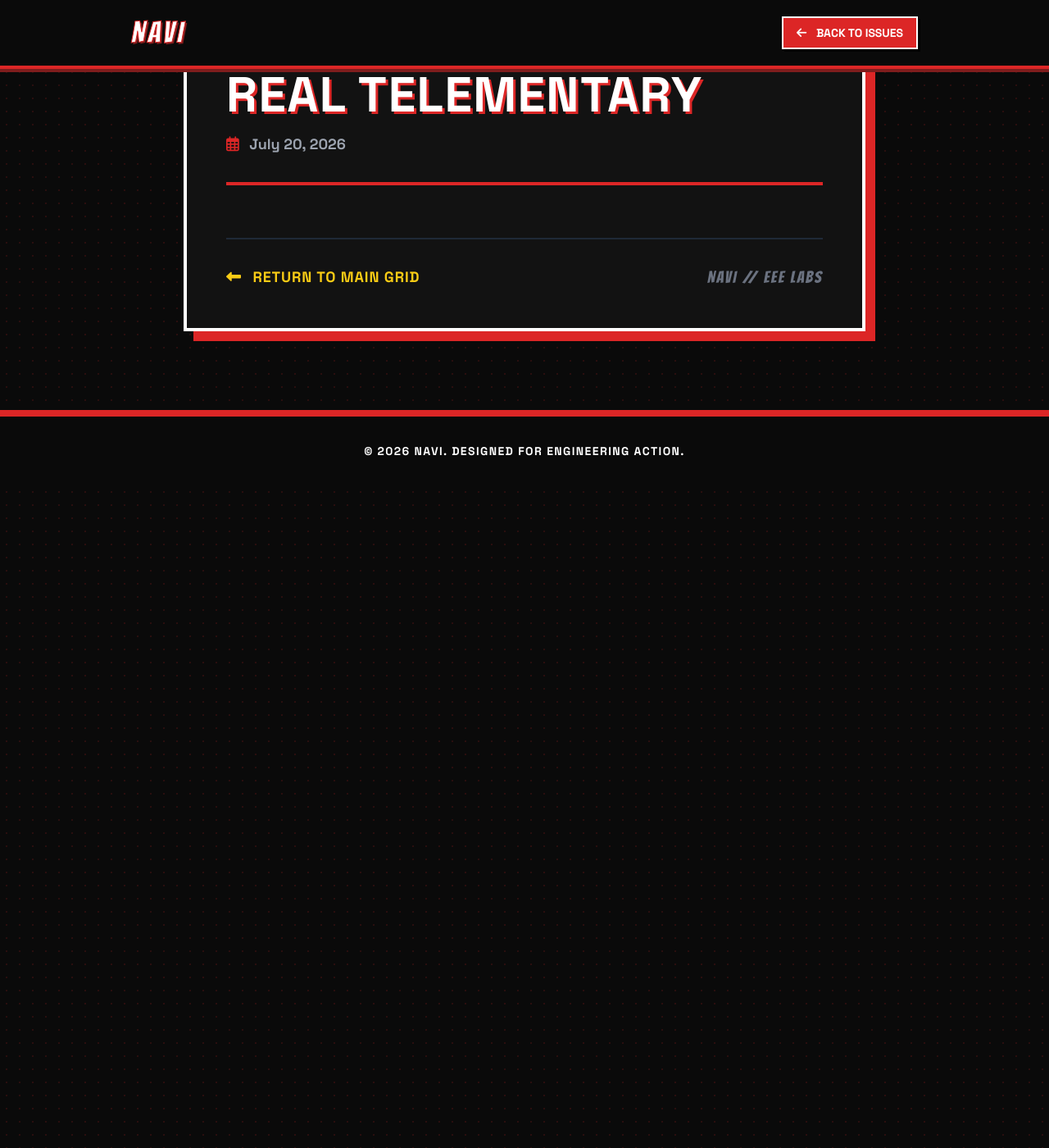
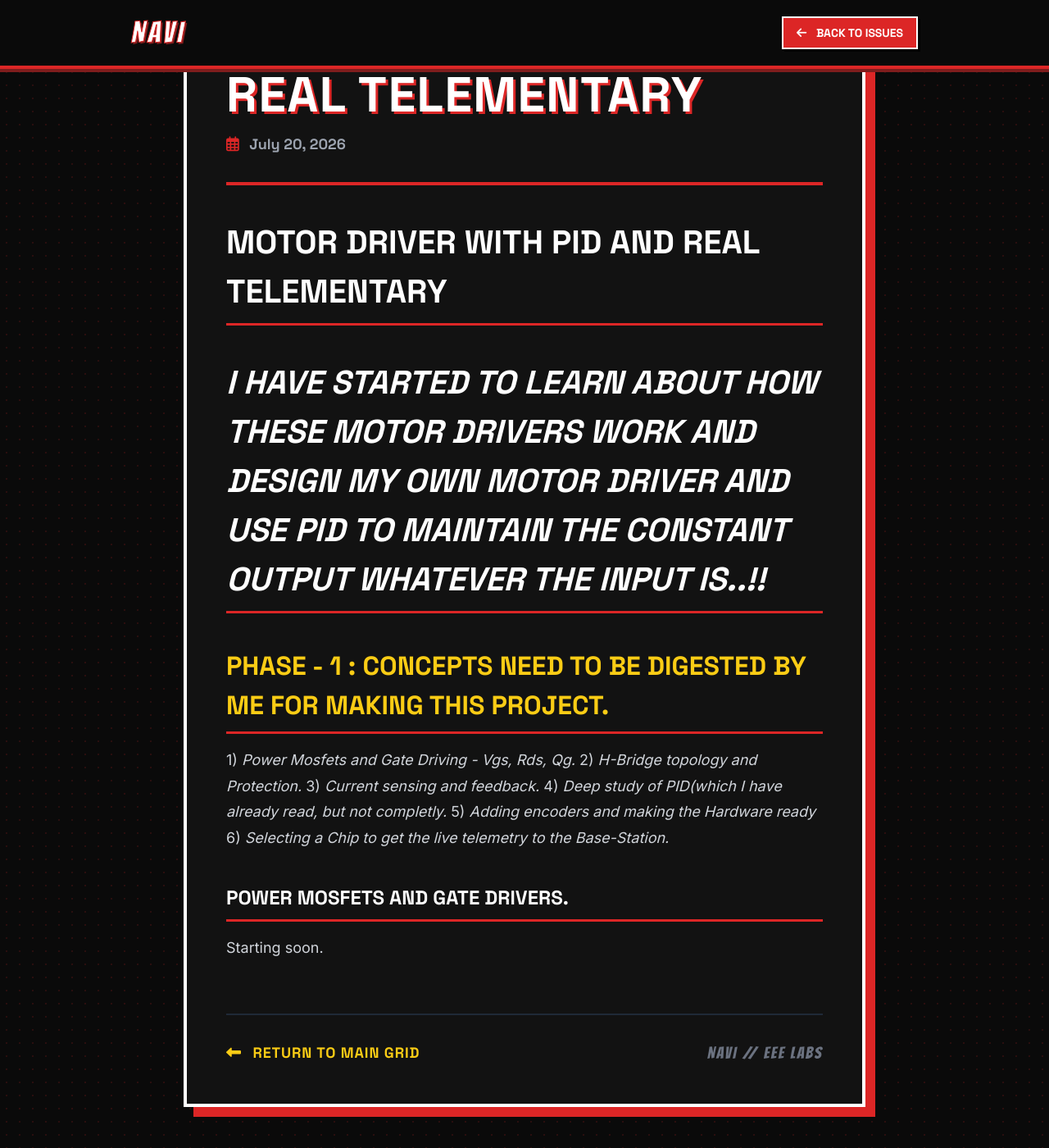
Before and after one commit to Pruthvik27/navi.github.io, a Jekyll site: the page built from _posts/2026-07-20-motor-driver.md, in a window 1280 px wide and 1400 px high, scrolled down 270 px. Shown: the whole window at 82% size. Built offline with Jekyll 4.4.1, drawn with Linux system fonts in a browser that asks for light colours; nearby versions of some CDN libraries.

Commit message:
Create motor driver project post with PID overview
Added initial content for motor driver project with PID.

```diff
--- a/_posts/2026-07-20-motor-driver.md
+++ b/_posts/2026-07-20-motor-driver.md
@@ -3,3 +3,17 @@ layout: post
 title: "Mini Project - Motor driver with PID and real Telementary"
 permalink: /Motor-Driver-with-PID/
 ---
+
+# Motor Driver with PID and real telementary
+# *I have started to learn about how these Motor drivers work and design my own motor driver and use PID to maintain the constant output whatever the input is..!!*
+
+## Phase - 1 : Concepts need to be digested by me for making this project.
+  1) *Power Mosfets and Gate Driving - Vgs, Rds, Qg.*
+  2) *H-Bridge topology and Protection.*
+  3) *Current sensing and feedback.*
+  4) *Deep study of PID(which I have already read, but not completly.*
+  5) *Adding encoders and making the Hardware ready*
+  6) *Selecting a Chip to get the live telemetry to the Base-Station.*
+
+### POWER MOSFETS AND GATE DRIVERS.
+Starting soon.
```
